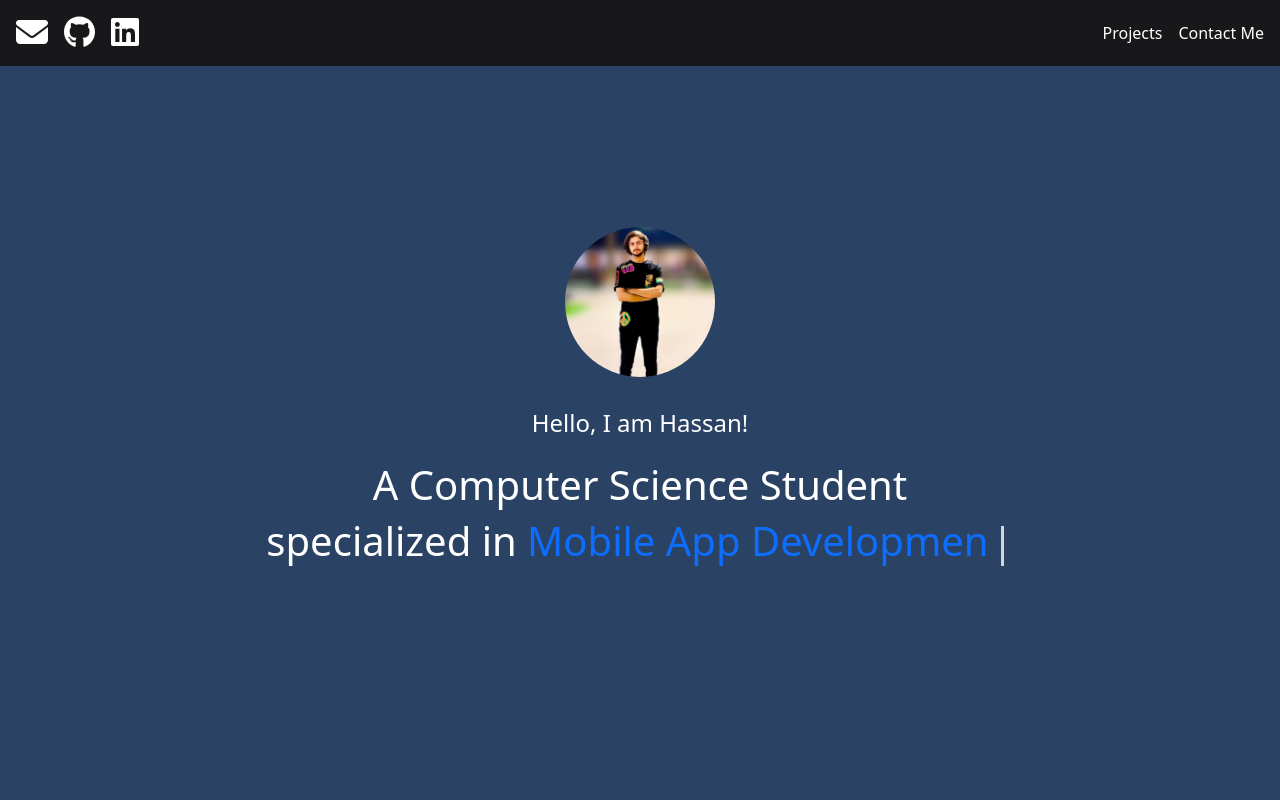
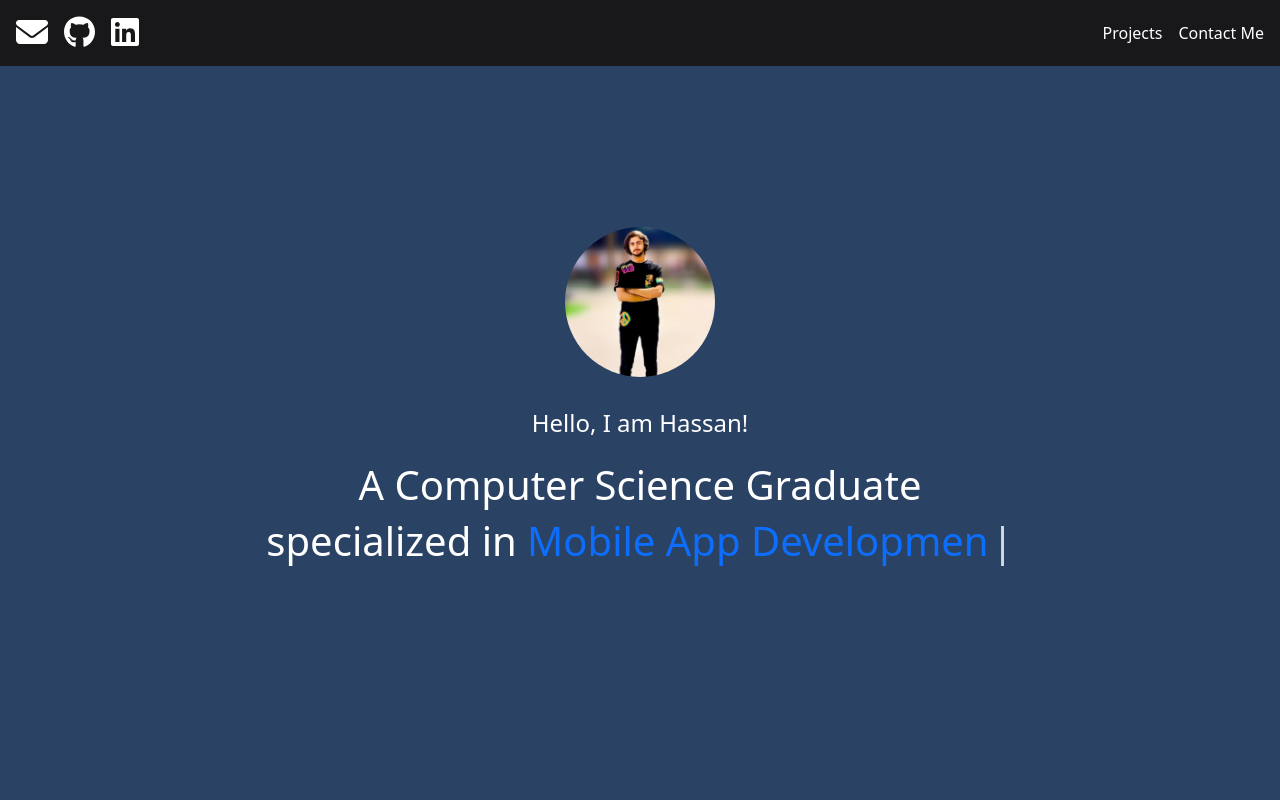
Before and after one commit to HassanAsim/Portfolio, a React (Create React App) app: page / in a window 1280 px wide. Shown: the top 800 px of the page. Built offline with nearby package versions, Linux system fonts and the light colour scheme.

Commit message:
Updated Bio

```diff
--- a/src/components/LandingSection.js
+++ b/src/components/LandingSection.js
@@ -4,7 +4,7 @@ import '../styles.css';
 import avatarImage from '../images/avatar.jpg';
 
 const greeting = "Hello, I am Hassan!";
-const bio1 = "A Computer Science Student";
+const bio1 = "A Computer Science Graduate";
 const specializations = ["Web Development", "Mobile App Development", "AI Development"];
 
 const LandingSection = () => {
```
